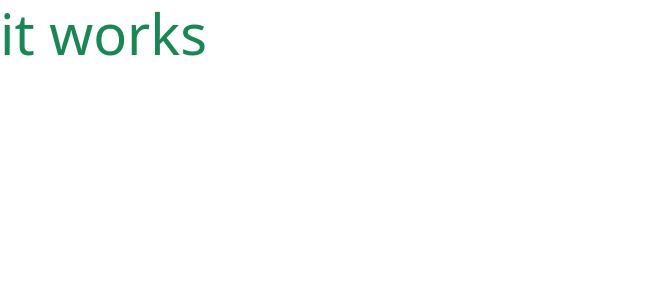
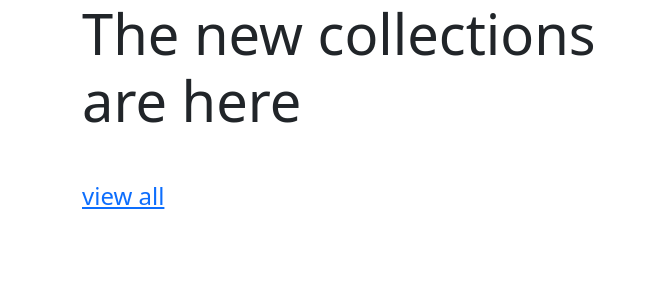
Before and after one commit to emmawalshdev/kaytea_art, a Django app: page / in a window 1280 px wide. Shown: the top 300 px of the page, without its empty margins (0-652 px from the left). Run offline with Django 3.2, Linux system fonts and the light colour scheme.

Commit message:
Add homepage content

```diff
--- a/home/templates/home/index.html
+++ b/home/templates/home/index.html
@@ -1,7 +1,30 @@
 {% extends "base.html" %}
 {% load static %}
 
+{% block page_header %}
+    <div class="container header-container">
+        <div class="row">
+            <div class="col">
 
+            </div>
+        </div>
+    </div>
+
+{% endblock %}
 {% block content %}
-    <h1 class="display-4 text-success"> it works</h1>
+    <div class="container h-100">
+        <div class="row h-100">
+            <div class="col-7 col-md-6 my-auto">
+                <h1 class="display-4 logo">
+                    The new collections are here
+                </h1>
+                <div class="my-5">
+                    <h4>
+                        <a href="">view all</a>
+                    </h4>
+                </div>
+            </div>
+        </div>
+
+    </div>
 {% endblock %}
```
